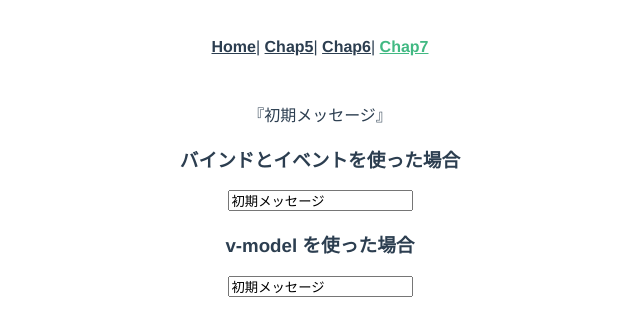
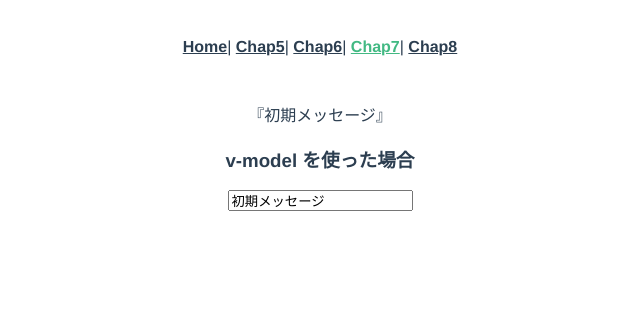
Before and after one commit to kawa1228/vuebook2-sample, a Vue app: page /chap7 in a window 1280 px wide. Shown: the top 336 px of the page, without its empty margins (320-960 px from the left). Built offline with nearby package versions, Linux system fonts and the light colour scheme.

Commit message:
add Chap8

```diff
--- a/src/App.vue
+++ b/src/App.vue
@@ -4,7 +4,8 @@
       <router-link to="/">Home</router-link>|
       <router-link to="/chap5">Chap5</router-link>|
       <router-link to="/chap6">Chap6</router-link>|
-      <router-link to="/chap7">Chap7</router-link>
+      <router-link to="/chap7">Chap7</router-link>|
+      <router-link to="/chap8">Chap8</router-link>
     </div>
     <router-view/>
   </div>
--- a/src/components/EditForm.vue
+++ b/src/components/EditForm.vue
@@ -1,7 +1,8 @@
 <template>
   <div class="edit-form">
+    <!-- ** コメントアウトした部分が共通 **
     <h3>バインドとイベントを使った場合</h3>
-    <input type="text" :value="message" @input="doUpdate">
+    <input type="text" :value="message" @input="doUpdate">-->
     <h3>v-model を使った場合</h3>
     <input v-model="message2">
   </div>
@@ -11,9 +12,10 @@
 export default {
   name: "EditForm",
   computed: {
-    message() {
-      return this.$store.getters.message;
-    },
+    // message() {
+    //   return this.$store.getters.message;
+    // },
+    // 1つの算出プロパティにまとめるとスッキリする
     message2: {
       get() {
         return this.$store.getters.message;
@@ -22,11 +24,11 @@ export default {
         this.$store.dispatch("doUpdate", value);
       }
     }
-  },
-  methods: {
-    doUpdate(event) {
-      this.$store.dispatch("doUpdate", event.target.value);
-    }
   }
+  // methods: {
+  //   doUpdate(event) {
+  //     this.$store.dispatch("doUpdate", event.target.value);
+  //   }
+  // }
 };
 </script>
--- a/src/router.js
+++ b/src/router.js
@@ -39,6 +39,10 @@ export default new Router({
       // which is lazy-loaded when the route is visited.
       component: () =>
         import(/* webpackChunkName: "about" */ "./views/Chap7.vue")
+    },
+    {
+      path: "/chap8",
+      component: () => import("./views/Chap8.vue")
     }
   ]
 });
--- /dev/null
+++ b/src/views/Chap8.vue
@@ -0,0 +1,14 @@
+<template>
+  <div class="chap8">{{ message }}</div>
+</template>
+
+<script>
+export default {
+  name: "Chap8",
+  data() {
+    return {
+      message: "Chap8"
+    };
+  }
+};
+</script>
```
Also changed, not shown: src/components/storeAdminister.vue (added).
